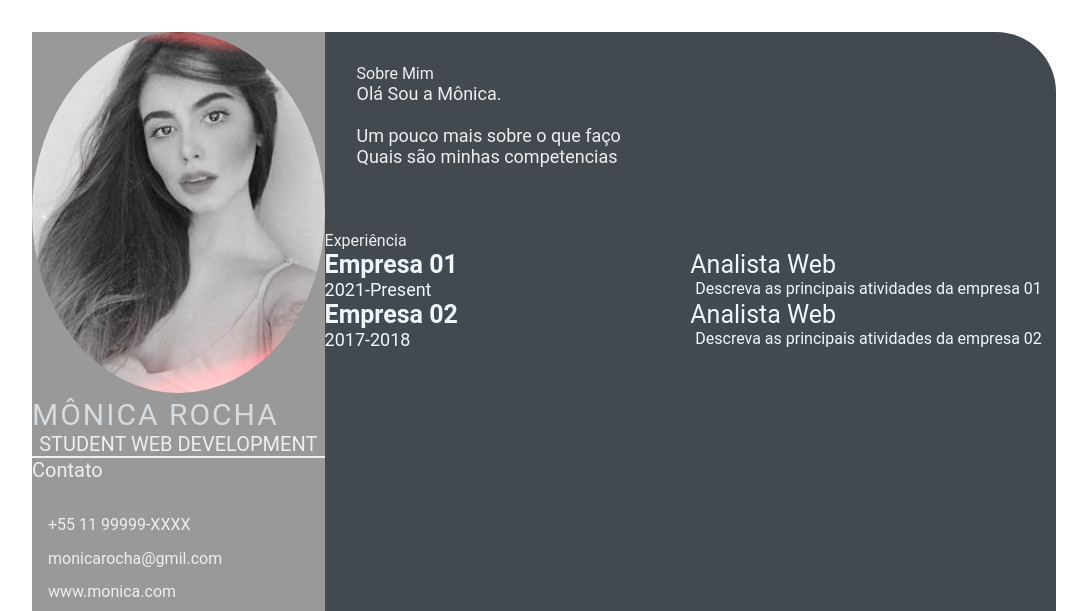
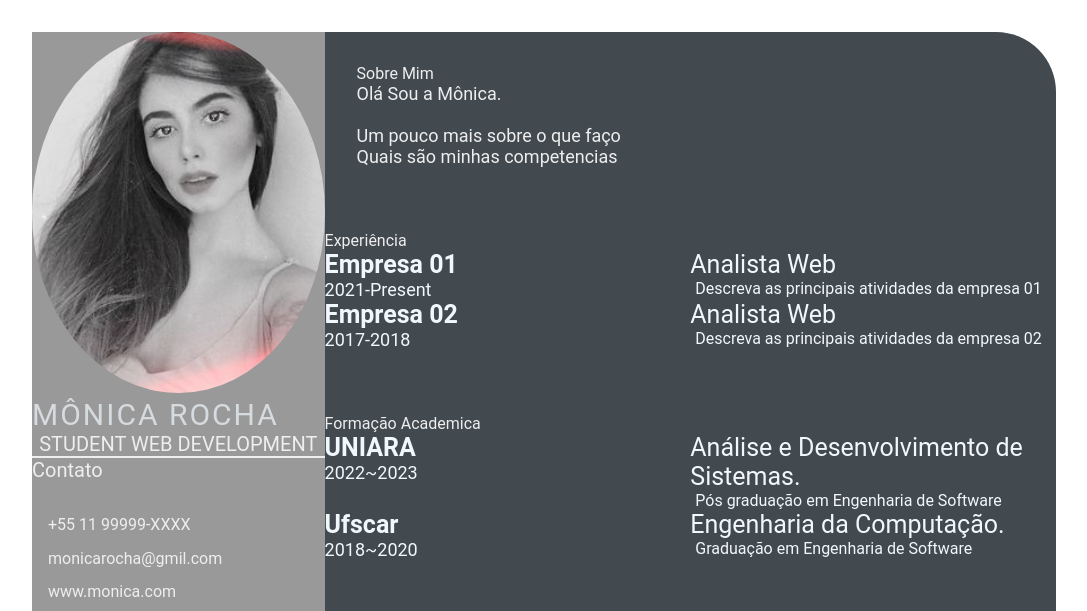
Before and after one commit to monicarochastos/devweekgit.github.io, a plain HTML site: page index.html in a window 1280 px wide. Shown: the top 611 px of the page, without its empty margins (96-1183 px from the left). Drawn offline with Linux system fonts and the light colour scheme.

Commit message:
day-4 (#4)

```diff
--- a/index.html
+++ b/index.html
@@ -71,7 +71,31 @@
                     </div>
                 </div>
 
-
+            </section>
+            <section class="education gap">
+                <div class="right-title">Formação Academica</div>
+                <div class="education-contents">
+                    <div class="education-left">
+                        <p class="education-school-name">UNIARA</p>
+                        <p class="educationp-time-period">2022~2023</p>
+                    </div>
+                    <div class="education-right">
+                        <p class="education-subject">Análise e Desenvolvimento de Sistemas.</p>
+                        <p class="education-desc">
+                            Pós graduação em Engenharia de Software
+                        </p>
+                    </div>
+                    <div class="education-left">
+                        <p class="education-school-name">Ufscar</p>
+                        <p class="educationp-time-period">2018~2020</p>
+                    </div>
+                    <div class="education-right">
+                        <p class="education-subject">Engenharia da Computação.</p>
+                        <p class="education-desc">
+                            Graduação em Engenharia de Software
+                        </p>
+                    </div>
+                </div>
             </section>
         </section>
     </main>
```
